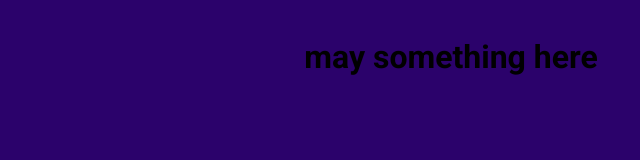
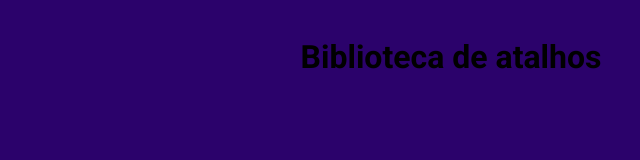
Before and after one commit to Geelpa/shortcut-page, a plain HTML site: page index.html in a window 1280 px wide. Shown: the top 160 px of the page, without its empty margins (189-829 px from the left). Drawn offline with Linux system fonts and the light colour scheme.

Commit message:
Update index.html

```diff
--- a/index.html
+++ b/index.html
@@ -14,7 +14,7 @@
 
 <body class="" id="screen-bg">
     <header>
-        <h1>may something here</h1>
+        <h1>Biblioteca de atalhos</h1>
     </header>
 
     <div class="modal-overlay">
```
